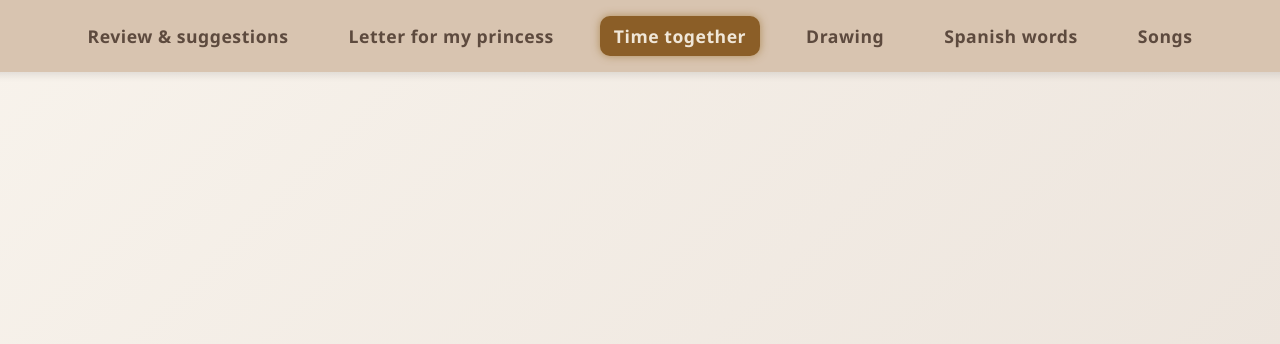
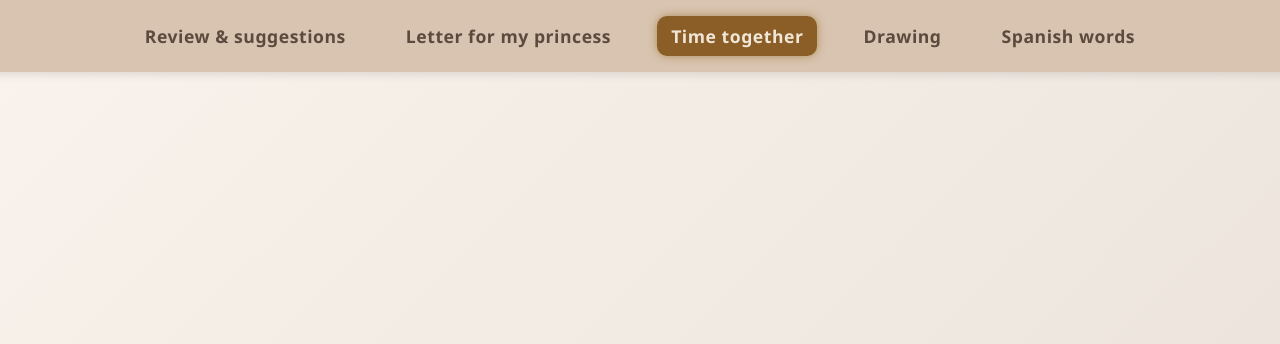
Before and after one commit to safegx/web, a plain HTML site: page tiempo.html in a window 1280 px wide. Shown: the top 344 px of the page. Drawn offline with Linux system fonts and the light colour scheme.

Commit message:
Update tiempo.html

```diff
--- a/tiempo.html
+++ b/tiempo.html
@@ -97,7 +97,6 @@
     <a href="tiempo.html" class="active">Time together</a>
     <a href="dibujo.html">Drawing</a>
     <a href="palabra.html">Spanish words</a>
-    <a href="canciones.html">Songs</a>
   </nav>
 
   <div class="spacer"></div>
```
